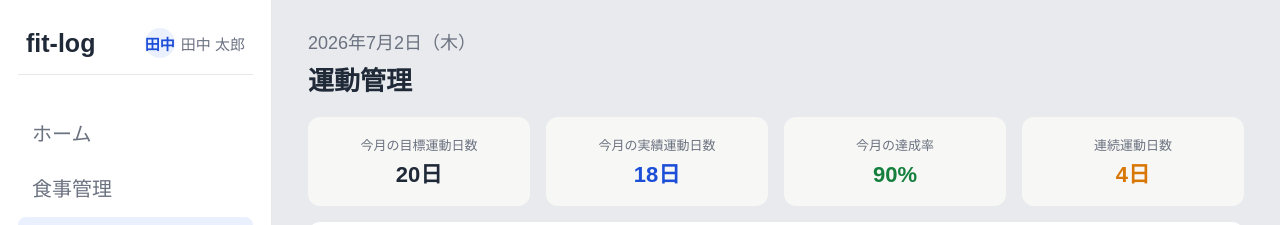
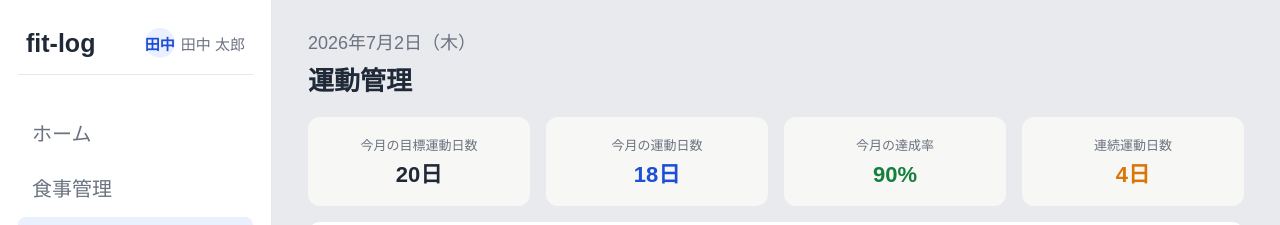
Before and after one commit to sho0411/fit-log-frontend, a Next.js app: page /exercises in a window 1280 px wide. Shown: the top 225 px of the page. Built offline with nearby package versions, Linux system fonts and the light colour scheme.

Commit message:
style: サマリーカードの文言を修正

```diff
--- a/src/app/(app)/exercises/page.tsx
+++ b/src/app/(app)/exercises/page.tsx
@@ -65,7 +65,7 @@ export default function ExercisesPage() {
           <p className={styles.summaryValue}>{monthlyExerciseGoal}日</p>
         </section>
         <section className={styles.summaryCard}>
-          <p className={styles.summaryLabel}>今月の実績運動日数</p>
+          <p className={styles.summaryLabel}>今月の運動日数</p>
           <p className={`${styles.summaryValue} ${styles.summaryValuePrimary}`}>
             {actualDays}日
           </p>
```
